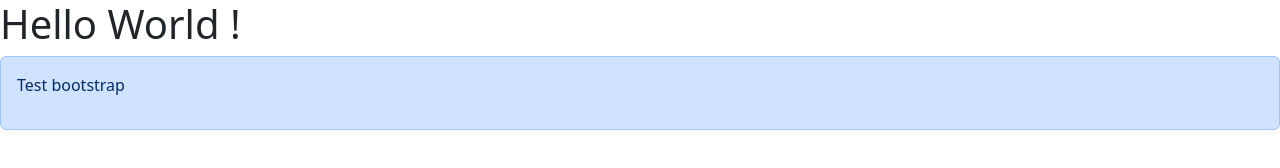
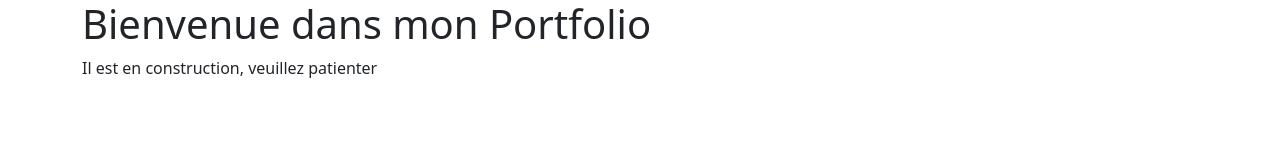
Before and after one commit to TomJanusz/TomJanusz.Github.io, a plain HTML site: page index.html in a window 1280 px wide. Drawn offline with nearby package versions, Linux system fonts and the light colour scheme.

Commit message:
Page d'attente

```diff
--- a/index.html
+++ b/index.html
@@ -12,10 +12,15 @@
     <header>
 
     </header>
-    <main>
-        <h1>Hello World !</h1>
-        <div class="alert alert-primary" role="alert">
-            <p>Test bootstrap</p>
+    <main class="container">
+        <div id="presentation">
+            <div class="row">
+                <div class="col-12">
+                    <h1>Bienvenue dans mon Portfolio</h1>
+                    <p>Il est en construction, veuillez patienter</p>
+                </div>
+            </div>
+
         </div>
     </main>
     <footer>
```
